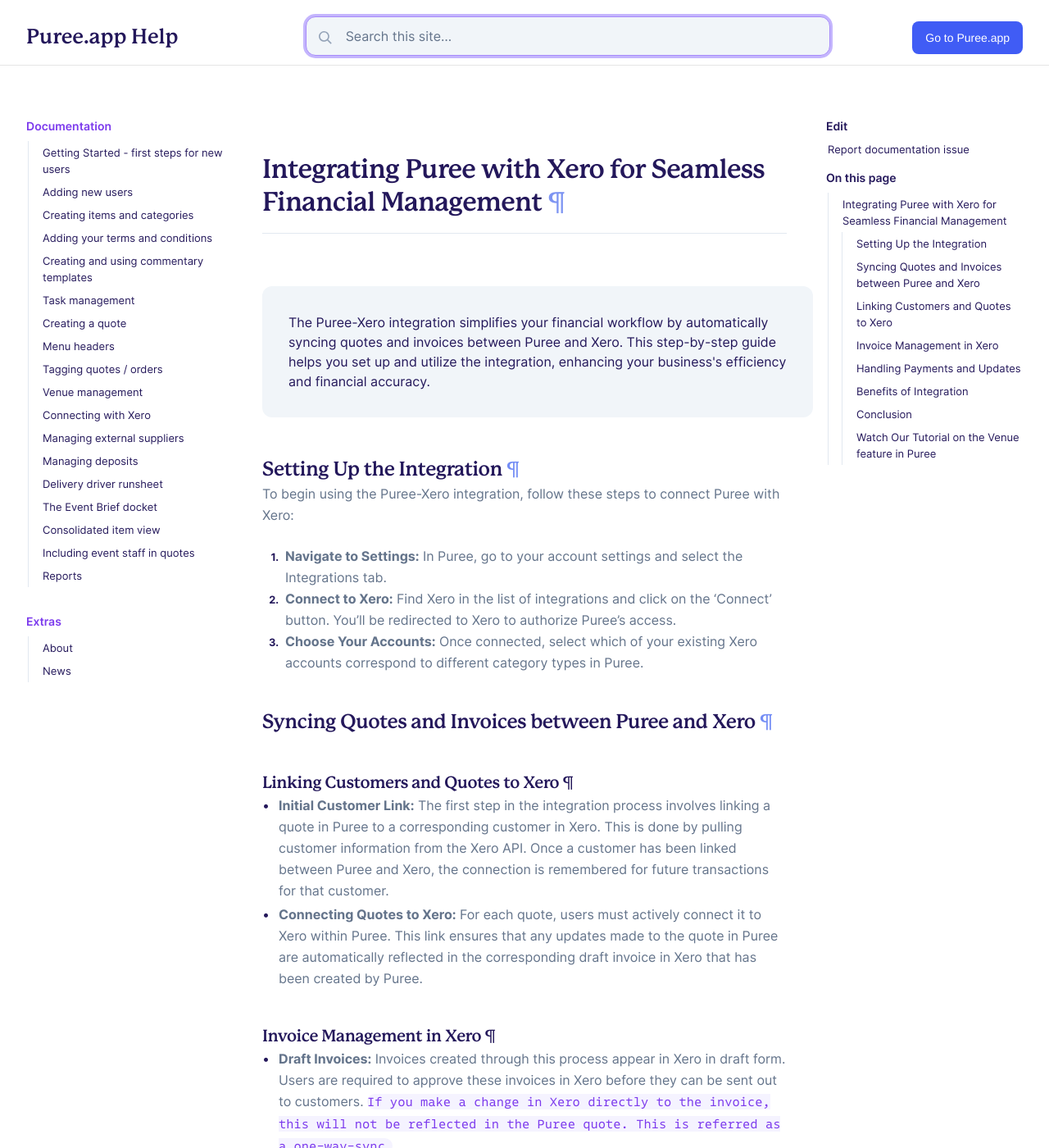
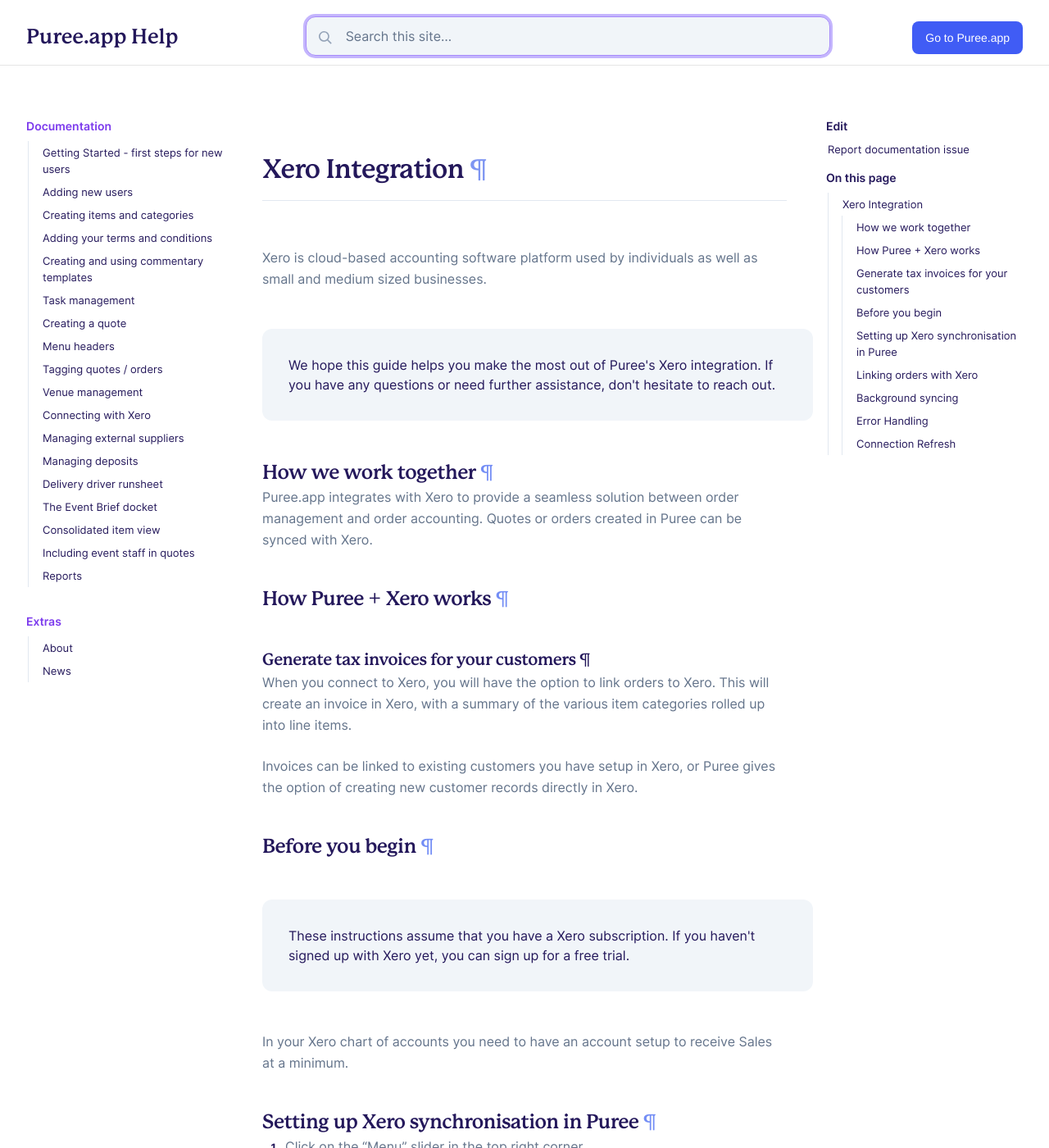
Before and after one commit to puree-catering/puree-catering.github.io, a Jekyll site: the page built from _docs/xero.md, in a window 1280 px wide and 1400 px high. Shown: the whole window at 82% size. Built offline with Jekyll 4.4.1, drawn with Linux system fonts in a browser that asks for light colours; some of the changed text lies outside the part shown.

Commit message:
Update xero documentation

```diff
--- a/_docs/xero.md
+++ b/_docs/xero.md
@@ -1,52 +1,112 @@
 ---
-title: Integrating Puree with Xero for Seamless Financial Management
-description: Streamline your catering business's financial processes by connecting Puree to Xero. This guide walks you through the setup and use of integrating Puree with Xero, ensuring your quotes and accounting are effortlessly synchronized.
+title: Xero Integration
+description: Connecting to Xero and syncing Orders
 ---
 
-{% include callout.html text="The Puree-Xero integration simplifies your financial workflow by automatically syncing quotes and invoices between Puree and Xero. This step-by-step guide helps you set up and utilize the integration, enhancing your business's efficiency and financial accuracy." %}
+Xero is cloud-based accounting software platform used by individuals as well as small and medium sized businesses.
 
-## Setting Up the Integration
+{% include callout.html text="We hope this guide helps you make the most out of Puree's Xero integration. If you have any questions or need further assistance, don't hesitate to reach out." %}
 
-To begin using the Puree-Xero integration, follow these steps to connect Puree with Xero:
+## How we work together
 
-1. **Navigate to Settings:** In Puree, go to your account settings and select the Integrations tab.
-2. **Connect to Xero:** Find Xero in the list of integrations and click on the 'Connect' button. You'll be redirected to Xero to authorize Puree's access.
-3. **Choose Your Accounts:** Once connected, select which of your existing Xero accounts correspond to different category types in Puree.
+Puree.app integrates with Xero to provide a seamless solution between order management and order accounting.
+Quotes or orders created in Puree can be synced with Xero.
 
-## Syncing Quotes and Invoices between Puree and Xero
+## How Puree + Xero works
 
-### Linking Customers and Quotes to Xero
+### Generate tax invoices for your customers
 
-- **Initial Customer Link:** The first step in the integration process involves linking a quote in Puree to a corresponding customer in Xero. This is done by pulling customer information from the Xero API. Once a customer has been linked between Puree and Xero, the connection is remembered for future transactions for that customer.
+When you connect to Xero, you will have the option to link orders to Xero. This will create an invoice in Xero, with
+a summary of the various item categories rolled up into line items.
 
-- **Connecting Quotes to Xero:** For each quote, users must actively connect it to Xero within Puree. This link ensures that any updates made to the quote in Puree are automatically reflected in the corresponding draft invoice in Xero that has been created by Puree.
+Invoices can be linked to existing customers you have setup in Xero, or Puree gives the option of creating new customer
+records directly in Xero.
 
-### Invoice Management in Xero
+## Before you begin
 
-- **Draft Invoices:** Invoices created through this process appear in Xero in draft form. Users are required to approve these invoices in Xero before they can be sent out to customers. `If you make a change in Xero directly to the invoice, this will not be reflected in the Puree quote. This is referred as a one-way-sync.`
+{% include callout.html text="These instructions assume that you have a Xero subscription. If you haven't signed up
+with Xero yet, you can sign up for a free trial." %}
 
-### Handling Payments and Updates
+In your Xero chart of accounts you need to have an account setup to receive Sales at a minimum.
 
-- **Impact of Payments on Syncing:** If a payment or part payment is made against an invoice in Xero, subsequent updates made to the Puree quote will not be reflected in the Xero invoice. Users will be alerted to this discrepancy with a warning in Puree when attempting to edit the quote.
+## Setting up Xero synchronisation in Puree
 
-- **Viewing Invoice Status in Puree:** Users can view the payment status of an invoice directly in Puree by hovering over the Xero button on the quote index page. Although payments cannot be processed within Puree, this feature allows for quick and easy monitoring of invoice statuses.
+1. Click on the "Menu" slider in the top right corner.
+1. Click "Integrations"
+1. Click "Connect to Xero". This will direct you to log into your Xero account and authorise access to Puree. You'll be
+   redirected back to Puree when you're finished.
+1. Setup your Puree settings:
+    - map categories of items to the appropriate account from your Xero organisation's chart of accounts:
+      - Menu
+      - Beverages
+      - Equipment
+      - Miscellaneous
+      - Staff
+      - Delivery
+      - Venues (if you have the venues add-on enabled)
+    - Select "auto sync" with Xero if you want changes to orders to be
+      automatically sent to Xero
+    - Choose the default number of days before a Xero invoice is due
+1. Click "save" to complete your Xero integration setup.
 
-## Benefits of Integration
+## Linking orders with Xero
 
-The Puree-Xero integration brings several advantages to your catering business:
+To start linking orders with Xero, navigate to the Quotes index page. If you
+have setup your Xero integration, you will now see an invoicing section, with
+"Link to Xero" buttons for each quote.
 
-- **Efficiency:** Reduces the time spent on financial administration by automating the sync between quoting and accounting invoicing.
-- **Accuracy:** Minimizes the risk of manual errors in financial records, ensuring accurate accounting.
-- **Visibility:** Offers real-time insights into your business's financial status, improving decision-making.
+1. Click the "Link to Xero" button for quotes you want to send to Xero.
+1. You can either create a new contact in Xero, or select an existing Xero contact.
+    - The list of Xero contacts is regularly updated with your contacts from Xero.
+1. Select the date you want the Xero invoice to be due. It will default to the order date
+   plus the configured number of days before the invoice is due.
+1. Click save, and you will receive a message notifying that the sync was successful, along
+   with a link if you want to immediately view the invoice in Xero.
 
-## Conclusion
+{% include callout.html text="Note that Xero invoices will use your default tax settings based on the Tax Information in the Account Details page. For example, if you have configured sales tax 'GST' at 15.0%, that will flow through to the Xero invoice." %}
 
-Integrating Puree with Xero not only simplifies the financial management of your catering business but also enhances operational efficiency and accuracy. Follow this guide to set up and make the most out of your Puree-Xero integration.
+## Background syncing
 
-For further assistance, please contact Puree support.
+{% include callout.html text="To enable background syncing select 'auto sync with Xero' on the Xero settings page. If this option is not enabled, changes to orders have to be manually synced via the 're-sync to Xero' button." %}
 
-## Watch Our Tutorial on the Venue feature in Puree
-<!-- Loom Video Below -->
+Once an order is linked with Xero, any subsequent changes within Puree will automatically
+be synced to Xero. Note that this is a one-way sync only. Changes made in Xero will not be reflected in Puree.
 
-{% include video_embed.html id="b75d20e2df0d48c29a3f97198bda441d" %}
-<br>
+### Error Handling
+
+There are various scenarios that could cause an invoice to fail to sync to Xero. For example:
+- The contact associated with the invoice has been archived
+- The associated invoice was deleted or archived in Xero
+- There was a network error or outage at the time the sync was attempted.
+
+In these cases, Puree will notify you of the relevant error to allow action to be taken.
+
+#### Background errors
+
+If the invoice was initially successfully created in Xero, but a subsequent update fails,
+you will be notified via two mechanisms:
+- A notification that the order update failed.
+- By viewing the details of the failure on the integration sync history page.
+
+The Integration sync history page shows a log of synced records, along with errors for any
+that failed. Once you have rectified any errors, you can use the "retry" function to attempt
+to sync the order with Xero again.
+
+Examples of corrective action might be:
+- Restoring an archived contact
+- Restoring a deleted or archived invoice
+- Simply retrying an order that failed due to network issues.
+
+## Connection Refresh
+
+After a period of time you may need to refresh your connection with Xero. In this case Puree
+will notify you via two mechanisms:
+- A notification that the connection with Xero is broken
+- When viewing the integrations page, the Xero connection will show as needing to be
+  refreshed.
+
+Clicking the "Re-authenticate with Xero" button will allow you to go through the Xero
+authentication flow again, restoring the connection.
+
+Attempting to push any data to Xero with the connection broken will result in redirection
+to the integrations page, with a notice indicating the connection needs to be restored.%
```
